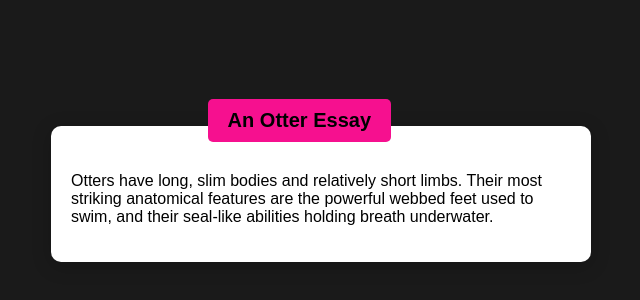
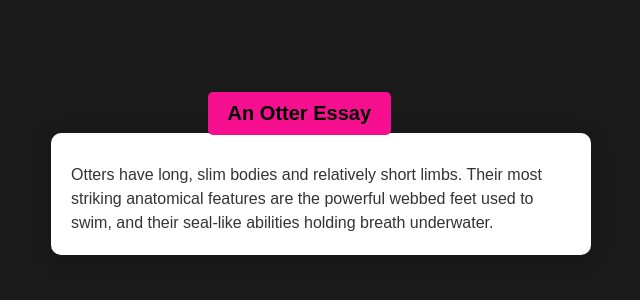
Before and after one commit to Vulcan-SWE/Altschool, a plain HTML site: page Exercise_1/index.html in a window 1280 px wide. Shown: the part 206-506 px from the top of the page, without its empty margins (319-959 px from the left). Drawn offline with Linux system fonts and the light colour scheme.

Commit message:
made some modification on my css file

```diff
--- a/Exercise_1/index.html
+++ b/Exercise_1/index.html
@@ -7,6 +7,7 @@
     <link rel="stylesheet" href="style.css">
 </head>
 <body>
+    <div class="box-base">
         <div class="box-white">
             <div class="box-header">An Otter Essay </div>
             <div class="box-grey">
@@ -16,6 +17,7 @@
 
             </div>
         </div>
+    </div>
 
 </body>
 </html>
--- a/Exercise_1/style.css
+++ b/Exercise_1/style.css
@@ -30,3 +30,8 @@ body {
     font-size: 1.25rem;
 
 }
+.box-grey p {
+    color:#333;
+    line-height: 1.5;
+    margin: 0;
+}
```
Lines whose indentation alone changed are shown as unchanged.
